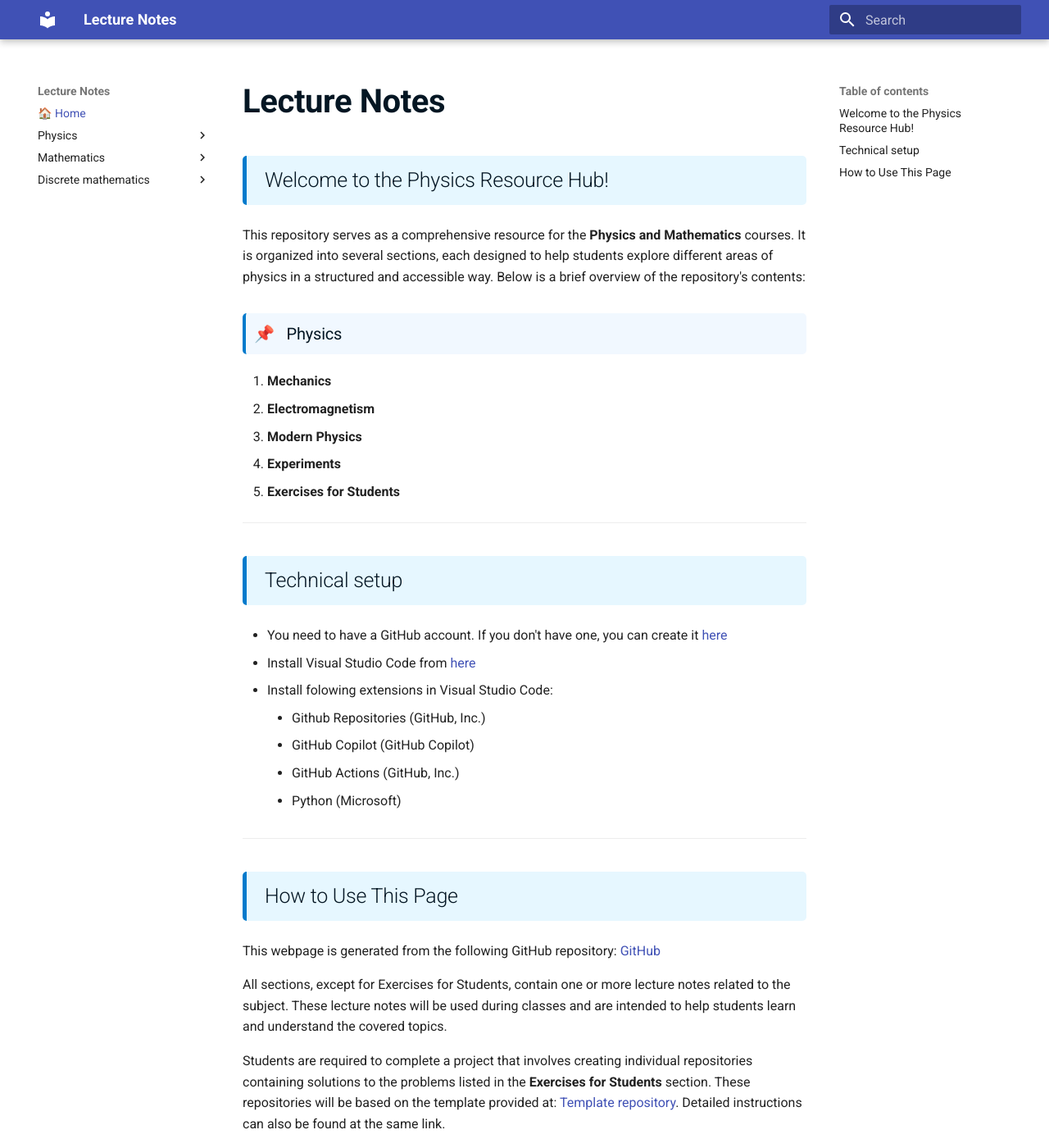
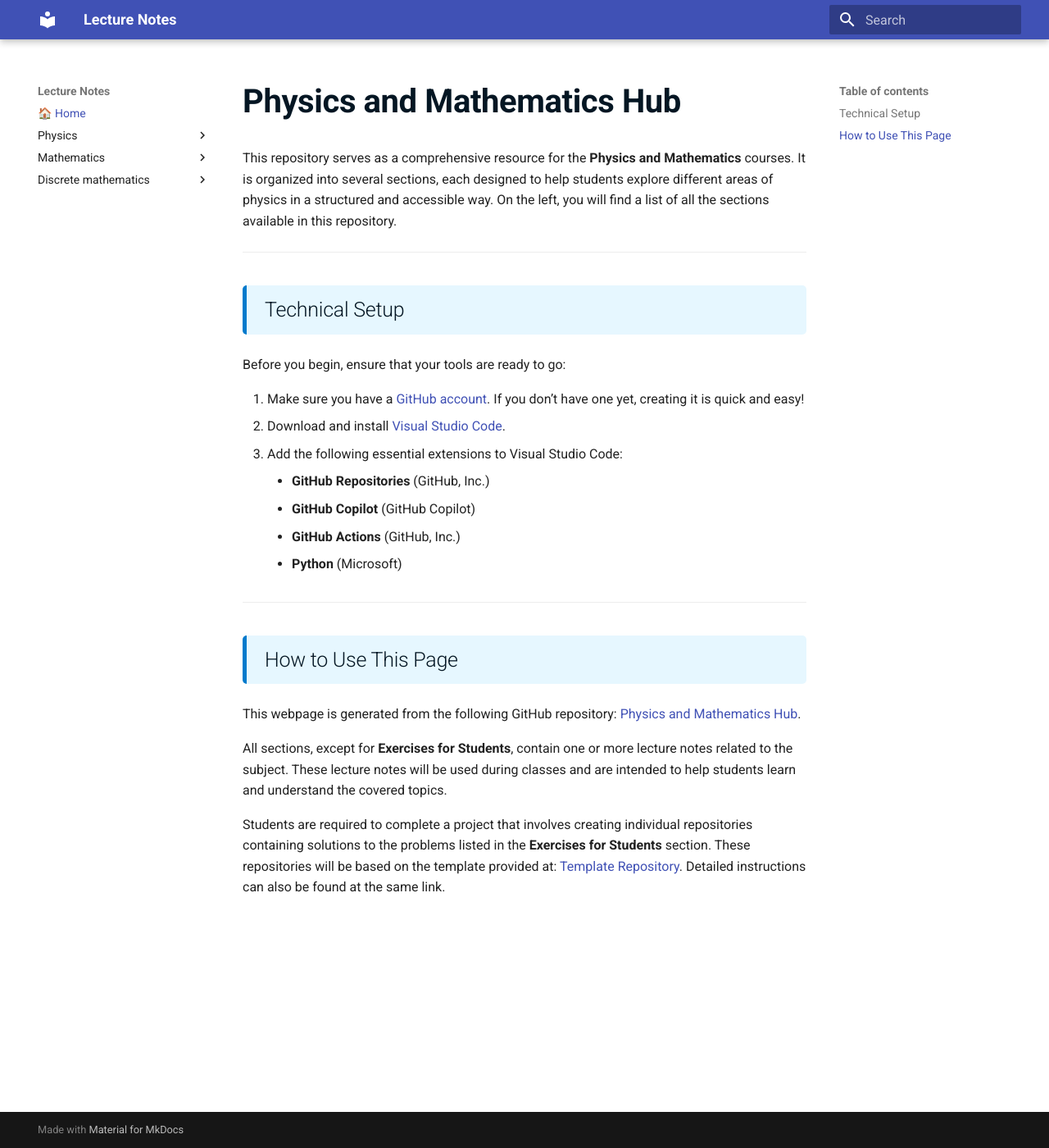
Before and after one commit to yusuf21sami/Mathematics_Physics_Lectures, an MkDocs documentation site: the page built from docs/index.md, in a window 1280 px wide and 1400 px high. Shown: the whole window at 82% size. Built offline with MkDocs 1.6.1 and Material for MkDocs 9.7.7, drawn with Linux system fonts in a browser that asks for light colours; nearby versions of some CDN libraries.

Commit message:
refactor: update index page for improved clarity and organization

```diff
--- a/docs/index.md
+++ b/docs/index.md
@@ -1,38 +1,27 @@
-# Lecture Notes
+# Physics and Mathematics Hub
 
-## Welcome to the Physics Resource Hub!
-
-This repository serves as a comprehensive resource for the **Physics and Mathematics** courses. It is organized into several sections, each designed to help students explore different areas of physics in a structured and accessible way. Below is a brief overview of the repository's contents:
-
-### Physics
-
-1. **Mechanics**
-2. **Electromagnetism**
-3. **Modern Physics**
-4. **Experiments**
-5. **Exercises for Students**
+This repository serves as a comprehensive resource for the **Physics and Mathematics** courses. It is organized into several sections, each designed to help students explore different areas of physics in a structured and accessible way. On the left, you will find a list of all the sections available in this repository.
 
 ---
 
-## Technical setup
+## Technical Setup
 
-* You need to have a GitHub account. If you don't have one, you can create it [here](https://www.github.com)
-* Install Visual Studio Code from [here](https://code.visualstudio.com/)
-* Install folowing extensions in Visual Studio Code:
-    * Github Repositories (GitHub, Inc.)
-    * GitHub Copilot (GitHub Copilot)
-    * GitHub Actions (GitHub, Inc.)
-    * Python (Microsoft)
+Before you begin, ensure that your tools are ready to go:
+
+1. Make sure you have a [GitHub account](https://www.github.com). If you don’t have one yet, creating it is quick and easy!
+2. Download and install [Visual Studio Code](https://code.visualstudio.com/).
+3. Add the following essential extensions to Visual Studio Code:
+    - **GitHub Repositories** (GitHub, Inc.)
+    - **GitHub Copilot** (GitHub Copilot)
+    - **GitHub Actions** (GitHub, Inc.)
+    - **Python** (Microsoft)
 
 ---
 
 ## How to Use This Page
 
-This webpage is generated from the following GitHub repository:  [GitHub](https://github.com/dchorazkiewicz/Mathematics_Physics_Lectures)
+This webpage is generated from the following GitHub repository: [Physics and Mathematics Hub](https://github.com/dchorazkiewicz/Mathematics_Physics_Lectures).
 
-All sections, except for Exercises for Students, contain one or more lecture notes related to the subject.
-These lecture notes will be used during classes and are intended to help students learn and understand the covered topics.
+All sections, except for **Exercises for Students**, contain one or more lecture notes related to the subject. These lecture notes will be used during classes and are intended to help students learn and understand the covered topics.
 
-Students are required to complete a project that involves creating individual repositories containing
-solutions to the problems listed in the **Exercises for Students** section.
-These repositories will be based on the template provided at: [Template repository](https://github.com/dchorazkiewicz/solutions_repo). Detailed instructions can also be found at the same link.
+Students are required to complete a project that involves creating individual repositories containing solutions to the problems listed in the **Exercises for Students** section. These repositories will be based on the template provided at: [Template Repository](https://github.com/dchorazkiewicz/solutions_repo). Detailed instructions can also be found at the same link.
```
